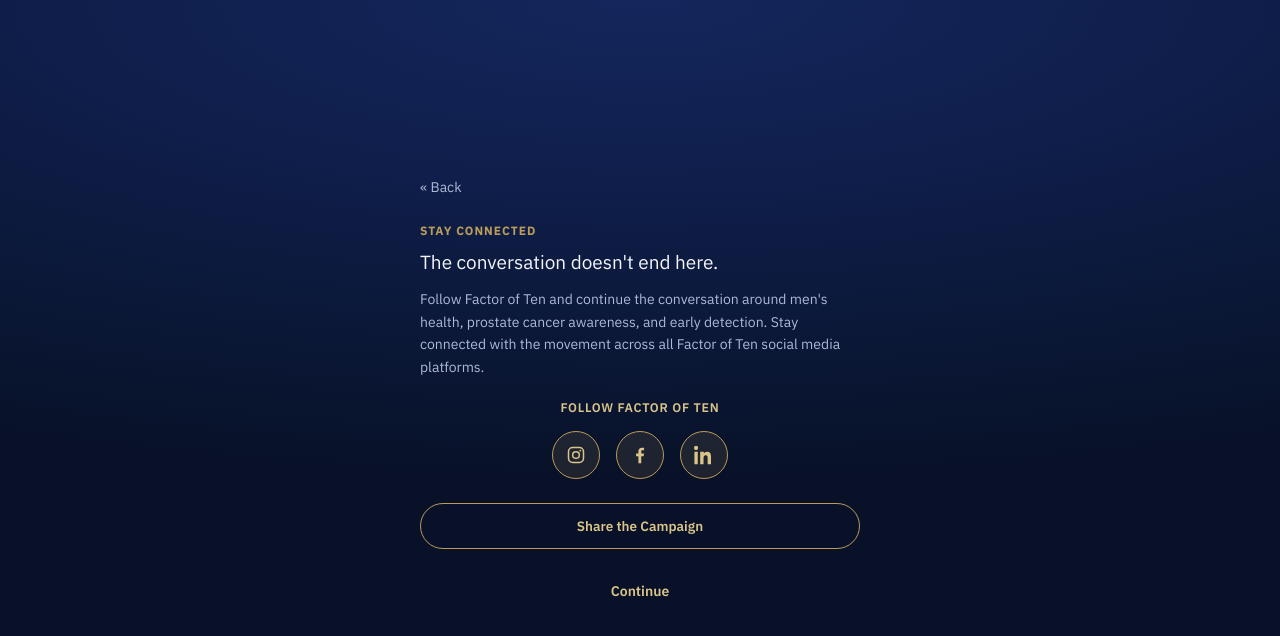
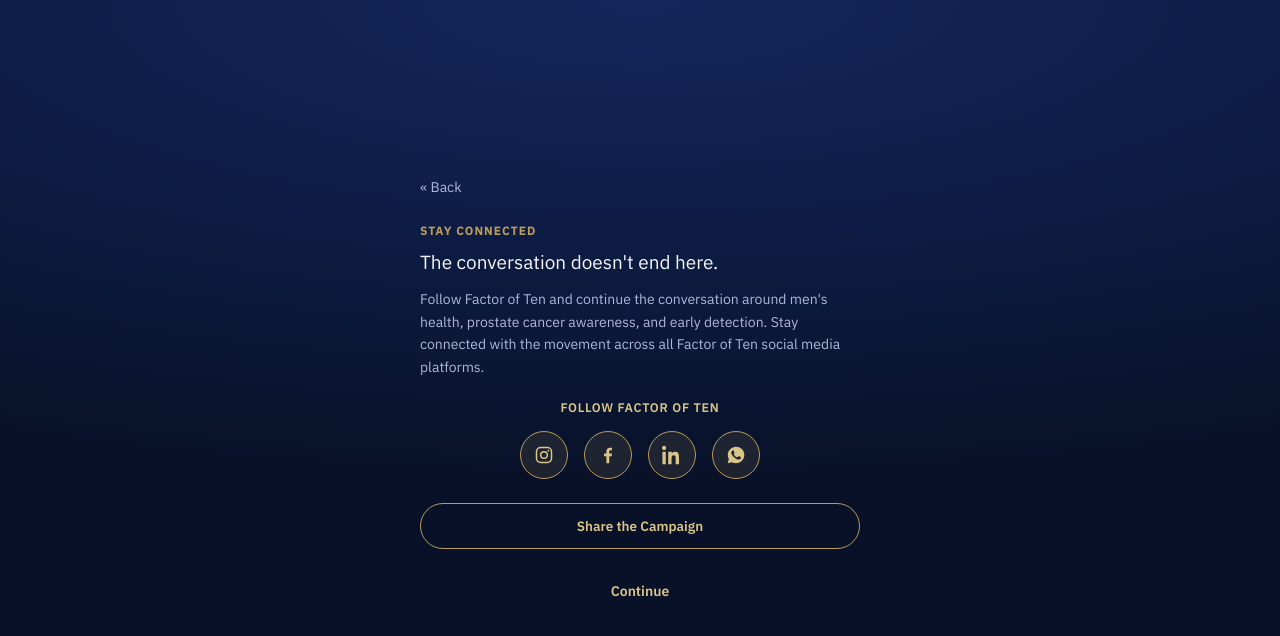
Before and after one commit to Code-Newbies-United/The-Chair-Listens, a Next.js app in the folder the-chair-listens/app/: page /stay-connected in a window 1280 px wide. Shown: the top 636 px of the page. Built offline with nearby package versions, Linux system fonts and the light colour scheme.

Commit message:
feat: add theme.js token file and WhatsAppbutton to stay-connected

```diff
--- a/the-chair-listens/app/pages/stay-connected.jsx
+++ b/the-chair-listens/app/pages/stay-connected.jsx
@@ -24,6 +24,14 @@
     return (
         <svg width="20" height="20" viewBox="0 0 24 24" fill="currentColor">
             <path d="M13.5 22v-8.5h2.85l.43-3.3h-3.28V8.05c0-.96.27-1.61 1.64-1.61h1.75V3.5c-.3-.04-1.34-.13-2.55-.13-2.52 0-4.25 1.54-4.25 4.36v2.43H7.24v3.3h2.85V22h3.41z" />
+        </svg>
+    );
+}
+
+function WhatsAppIcon(){
+    return (
+         <svg width="20" height="20" viewBox="0 0 24 24" fill="currentColor">
+            <path d="M12.04 2C6.58 2 2.13 6.45 2.13 11.91c0 1.75.46 3.45 1.32 4.95L2 22l5.27-1.38a9.9 9.9 0 0 0 4.77 1.21h.01c5.46 0 9.91-4.45 9.91-9.91 0-2.65-1.03-5.14-2.9-7.01A9.82 9.82 0 0 0 12.04 2zm5.77 14.04c-.24.68-1.4 1.3-1.93 1.38-.5.08-1.12.11-1.81-.11-.42-.13-.95-.31-1.64-.6-2.88-1.24-4.76-4.13-4.9-4.32-.14-.19-1.17-1.56-1.17-2.97s.73-2.11 1-2.4c.26-.29.57-.36.76-.36.19 0 .38 0 .55.01.18.01.41-.07.64.49.24.57.81 1.98.88 2.12.07.15.12.32.02.51-.1.19-.15.31-.29.48-.14.17-.3.37-.43.5-.14.14-.29.3-.13.58.17.29.75 1.24 1.61 2 1.11.99 2.04 1.3 2.33 1.44.29.14.46.12.63-.07.17-.19.72-.84.91-1.13.19-.29.38-.24.64-.14.26.1 1.65.78 1.93.92.29.14.48.22.55.34.07.13.07.72-.17 1.4z"/>
         </svg>
     );
 }
@@ -122,6 +130,16 @@
                         >
                             <LinkedInIcon />
                         </a>
+
+                        <a
+                            href={LINKS.whatsapp}
+                            aria-label="Factor of Ten on WhatsApp"
+                            className="clisten-social-icon"
+                            style={styles.iconCircle}
+                        >
+                            <WhatsAppIcon />
+                        </a>
+
                     </div>
 
                     <button
--- /dev/null
+++ b/the-chair-listens/app/styles/theme.js
@@ -0,0 +1,47 @@
+// Styles/themes.js
+// Shared colour tokens for The Chair Listens.
+// Change a value here once, and every page that references it updates.
+
+
+export const theme = {
+    background: {
+        //used as a radial-gradient in each page's 'styles.page' background.
+        //e.g 'radial-gradient(120% 60% at 50% 0%, ${theme.background.gradientStart} 0%, ...)'
+        gradientStart: "#2D5046",
+        gradientMid1: "#22403A",
+        gradientMid2: "#172E2A",
+        gradientEnd: "#0F1F1C",
+    },
+
+    accent: {
+        gold: "#B99B5B", //main CTAs/buttons
+        goldLight: "#D9C489", //links, kicker, badges
+        lime: "#8DCF94", //tags, highlights, location dots
+    },
+
+    status: {
+        //A colour used to show something is "live" or currently active -
+        //e.g. the pulsing dot next to the admin dashboard's active location.
+        //
+        //This is a different *purpose* than accent.lime (our brand colour),
+        //even though both happen to be green. Keeping them as seperate
+        //tokens means we can change one without accidentally changing the other.
+        //
+        //Value matches accent.lime for now, but thats a coincidence, not a rule-
+        //status coulours can change doesnt have to always be green.
+        live: "#8DCF94"
+    },
+
+    text: {
+        primary: "#F5F6FA", //headings
+        secondary: "#AEB8D6", //body copy
+    },
+
+    surface: {
+        card: "rgba(255, 255, 255, 0.07)", //card/panel backgrounds
+    },
+
+    border: {
+        subtle: "rgba(141, 207, 148, 0.25)", //card & input borders
+    },
+}
```
Also changed, not shown: 1 other file (tests, documents, lock files or other folders).
